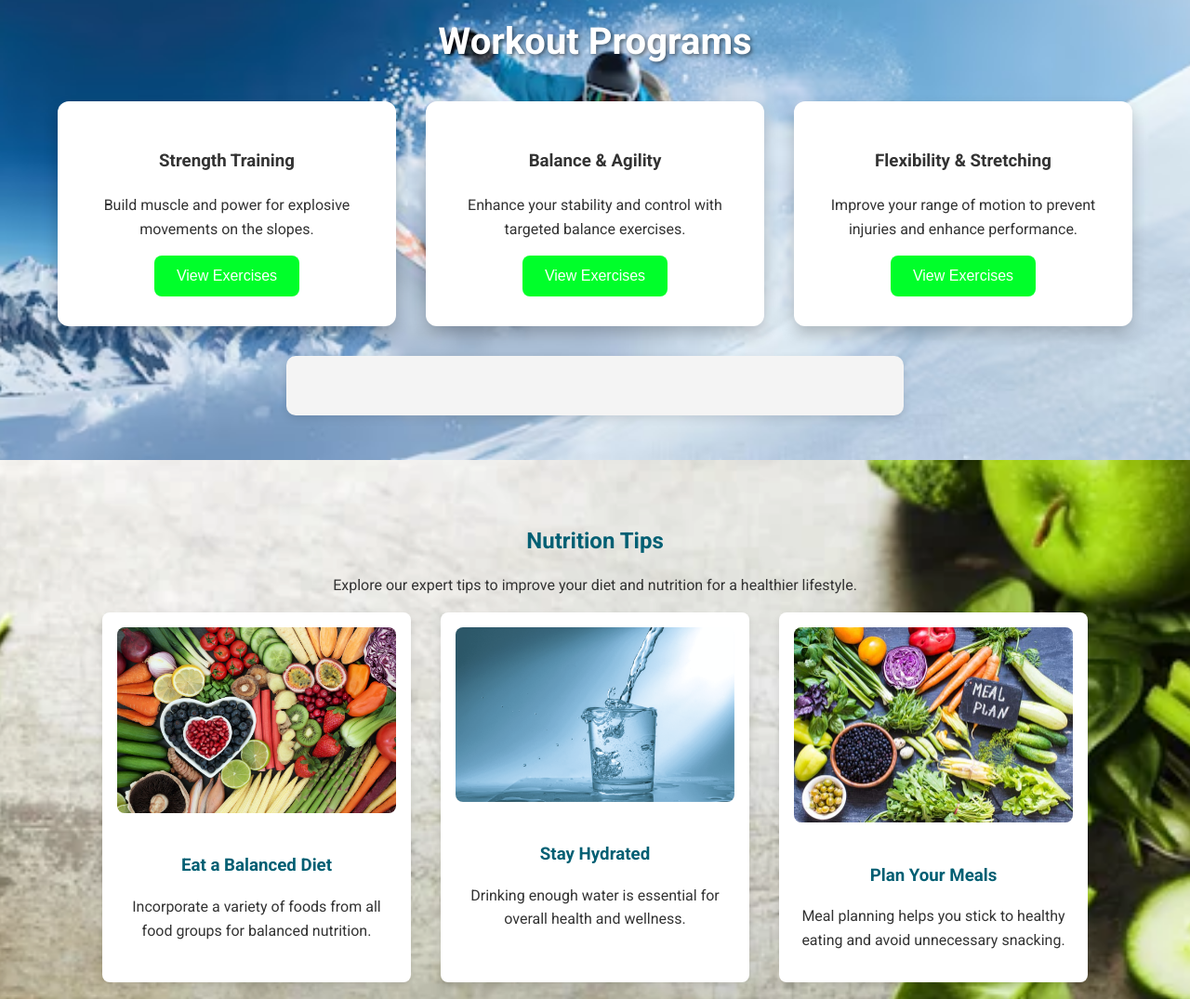
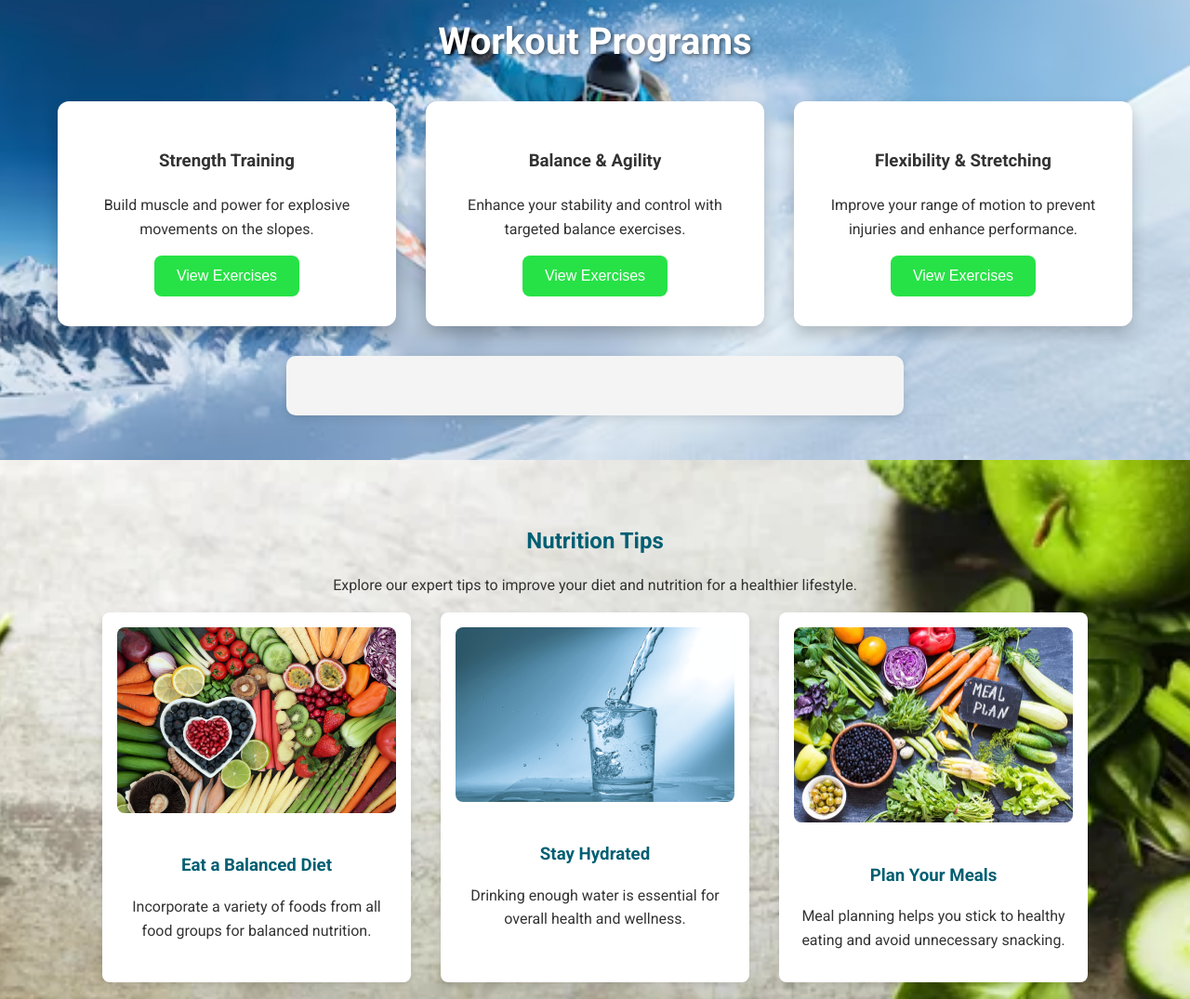
Before and after one commit to jag99-ua/CS440, a plain HTML site: page project1/web.html in a window 1280 px wide. Shown: the part 1016-2091 px from the top of the page at 93% size. Drawn offline with Linux system fonts and the light colour scheme.

Commit message:
Final version project1

```diff
--- a/project1/styles.css
+++ b/project1/styles.css
@@ -528,7 +528,7 @@ footer {
 }
 
 .card button {
-    background-color: #00ff2a;
+    background-color: #27e246;
     color: white;
     border: none;
     padding: 0.8rem 1.5rem;
```
Also changed, not shown: project1/img/Gannon.png (added), project1/img/Javier.jpg (added), project1/img/Meaghan.jpg (added), project1/img/Patricia.jpg (added), project1/img/Scott.jpg (added).
